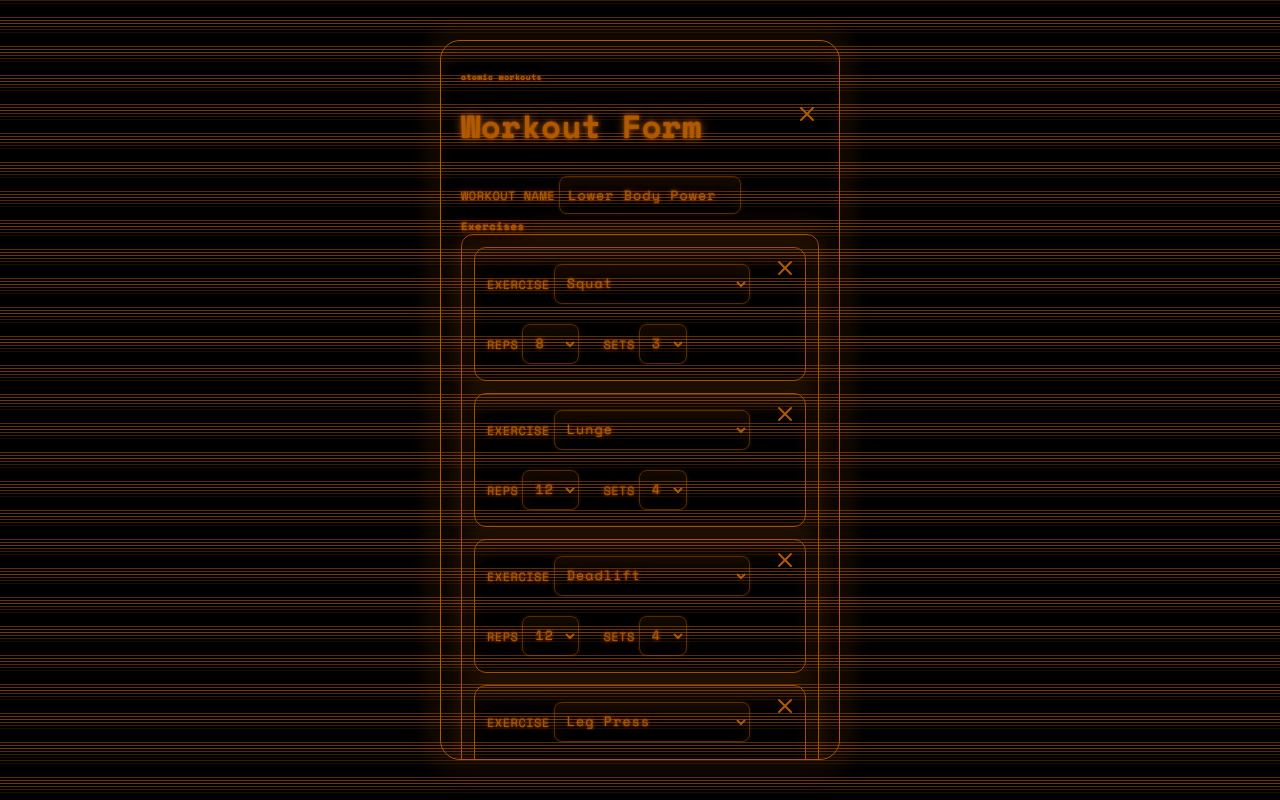
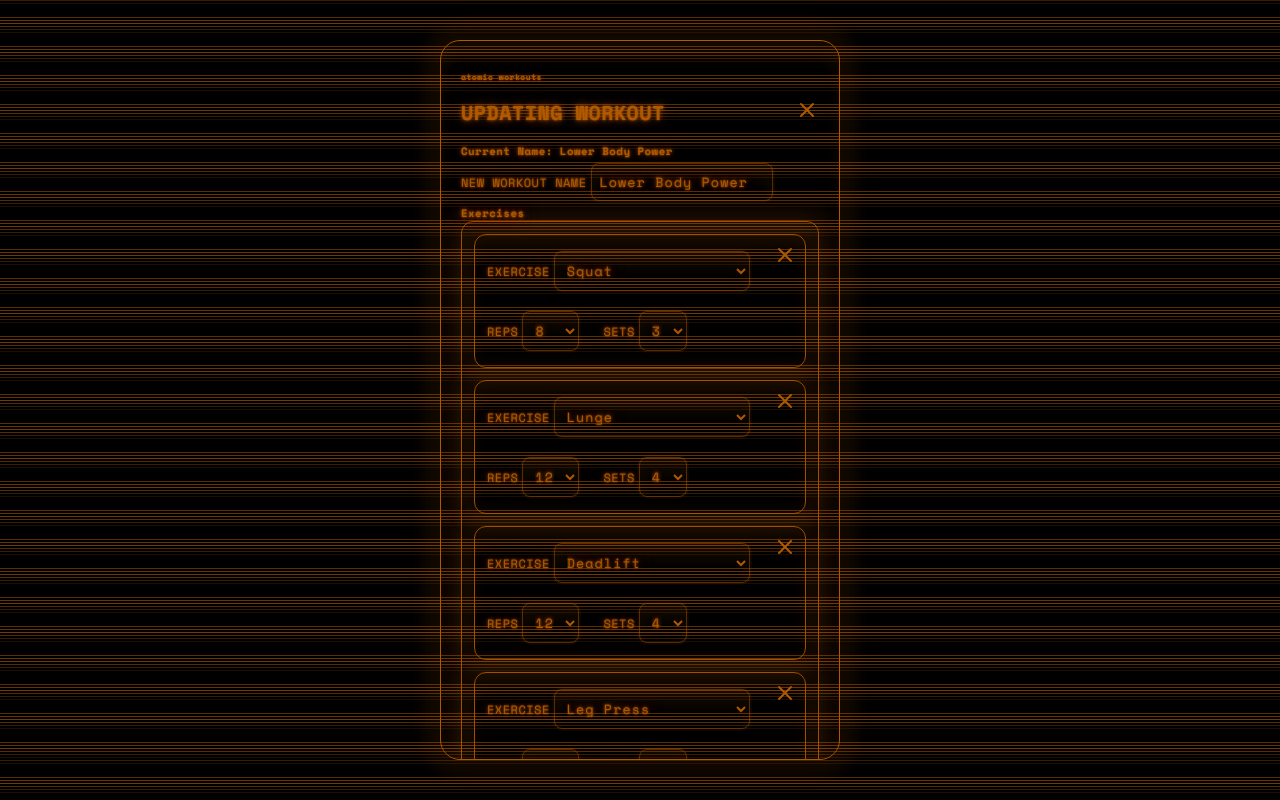
Before and after one commit to jakobm101/capstone-atomicworkouts, a Next.js app: page /workouts/form in a window 1280 px wide. Built offline with nearby package versions, Linux system fonts and the light colour scheme.

Commit message:
optimising title info in form

```diff
--- a/components/Form/index.jsx
+++ b/components/Form/index.jsx
@@ -1,5 +1,4 @@
 import { useState } from "react";
-import { uid } from "uid";
 import { useRouter } from "next/router";
 import styled from "styled-components";
 
@@ -12,18 +11,17 @@ import CardAddExercise from "./CardAddExercise";
 
 // offline work fallbacks
 import dbclone from "@/lib/dbclone";
+import HeadingLarge from "../Atoms/Text/HeadingLarge";
 
-export default function Form({ workout = dbclone.workouts[0] }) {
+export default function Form({ workout }) {
+  workout = dbclone.workouts[0]; // ∆ offline modus
   const { push } = useRouter();
   const [name, setName] = useState(workout ? workout.name : "");
   const [exercises, setExercises] = useState(
-    workout ? workout.exercises : [{ tempId: 1 }, { tempId: 2 }]
+    workout ? workout.exercises : [dbclone.workouts[0].exercises[0]]
   );
-  // console.log("exercises", exercises);
 
   const handleAddExercise = () => {
-    // console.log("✨", dbclone.exercises[0]);
-
     setExercises([
       ...exercises,
       {
@@ -46,7 +44,6 @@ export default function Form({ workout = dbclone.workouts[0] }) {
     console.log("data", data);
 
     const newWorkout = {
-      _id: workout._id || null,
       name: data.name,
       exercises: exercises.map((_, index) => {
         return {
@@ -56,8 +53,7 @@ export default function Form({ workout = dbclone.workouts[0] }) {
         };
       }),
     };
-
-    console.log("submit", newWorkout);
+    workout && (newWorkout["_id"] = workout._id);
 
     const responseContent = {
       headers: { "Content-Type": "application/json" },
@@ -84,7 +80,10 @@ export default function Form({ workout = dbclone.workouts[0] }) {
   return (
     <StyledDiv>
       <StyledClose href="/" />
-      <h1>Workout Form</h1>
+      <HeadingLarge>
+        {workout ? `Updating Workout` : `Creating new workout`}
+      </HeadingLarge>
+      {workout && <HeadingTiny>Current Name: {workout.name}</HeadingTiny>}
       <form onSubmit={handleSubmit}>
         <FormInput
           name="name"
@@ -92,7 +91,7 @@ export default function Form({ workout = dbclone.workouts[0] }) {
           value={name}
           onChange={(e) => setName(e.target.value)}
         >
-          Workout Name
+          {workout && "New "}Workout Name
         </FormInput>
         <HeadingTiny>Exercises</HeadingTiny>
         <StyledCard>
```
